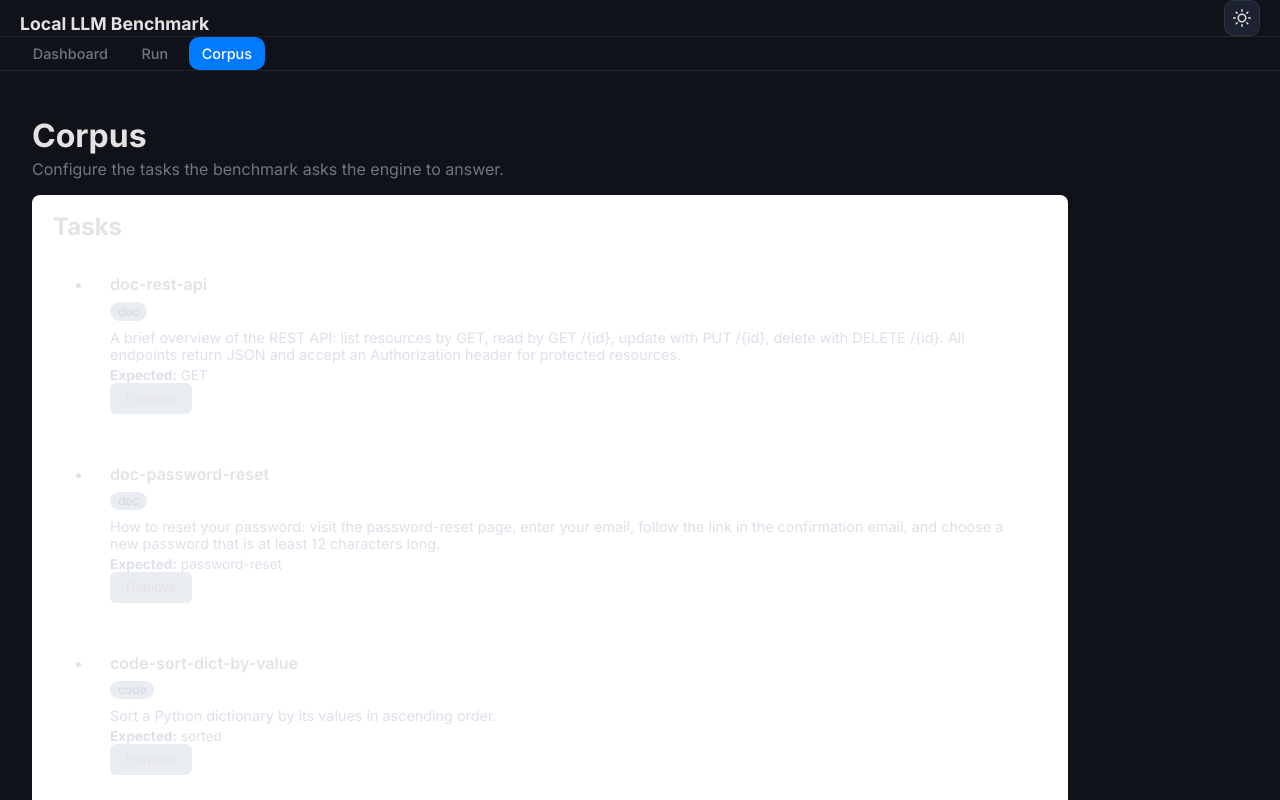
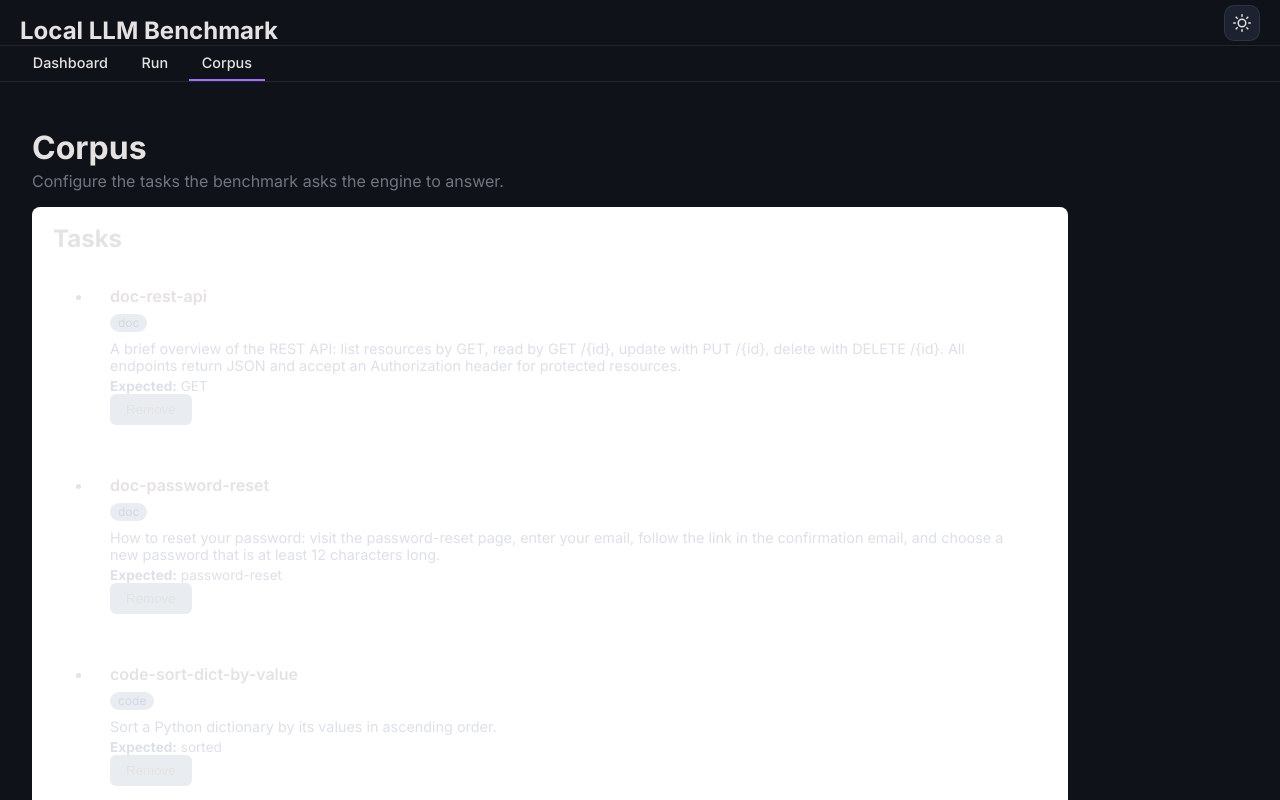
Before and after one commit to UtopikPrompt/local-llm-benchmark, a SvelteKit app: page /corpus in a window 1280 px wide. Shown: the top 800 px of the page. Built offline with nearby package versions, Linux system fonts and the light colour scheme.

Commit message:
ui: flat menu text with green active underline

```diff
--- a/src/styles/global.css
+++ b/src/styles/global.css
@@ -280,7 +280,7 @@ body {
 
 .brand h1 {
   font-family: "Space Grotesk", "Inter", sans-serif;
-  font-size: 1.1rem;
+  font-size: 1.5rem;
   margin-bottom: 0;
 }
 
@@ -322,21 +322,21 @@ body {
 
 .subnav nav a {
   padding: 0.5rem 0.8rem;
-  color: var(--color-muted);
+  color: var(--color-text);
   text-decoration: none;
-  border-radius: var(--radius-md);
+  border-bottom: 2px solid transparent;
+  border-radius: 0;
   font-weight: 500;
   font-size: 0.9rem;
 }
 
 .subnav nav a:hover {
-  background: var(--color-surface);
   color: var(--color-text);
 }
 
 .subnav nav a.active {
-  background: var(--color-primary);
-  color: #fff;
+  color: var(--color-text);
+  border-bottom-color: #a371f7;
 }
 
 .content {
```
